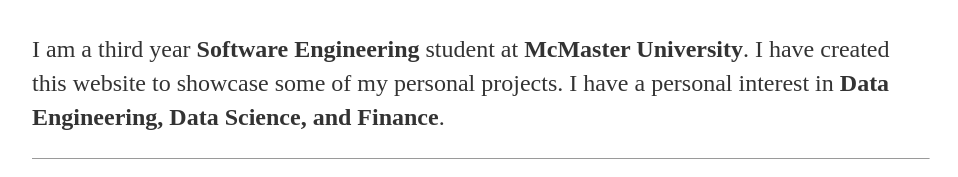
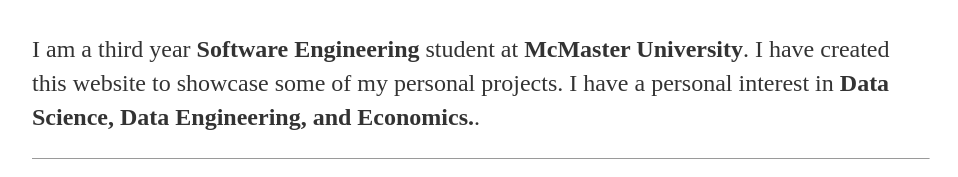
Before and after one commit to dufaultc/dufaultc.github.io, a plain HTML site: page index.html in a window 1280 px wide. Shown: the part 195-372 px from the top of the page, without its empty margins (160-1118 px from the left). Drawn offline with Linux system fonts and the light colour scheme.

Commit message:
Changed Description

```diff
--- a/index.html
+++ b/index.html
@@ -24,8 +24,7 @@
 						<br>
 					<p>I am a third year <b>Software Engineering</b> student at <b>McMaster University</b>.
 					 I have created this website to showcase some of my personal projects.
-					  I have a personal interest in <b>Data Engineering, Data Science,
-						 and Finance</b>.</p>
+					  I have a personal interest in <b>Data Science, Data Engineering, and Economics.</b>.</p>
 
     		</div>
 				<hr width="100%" size="1" />
```
